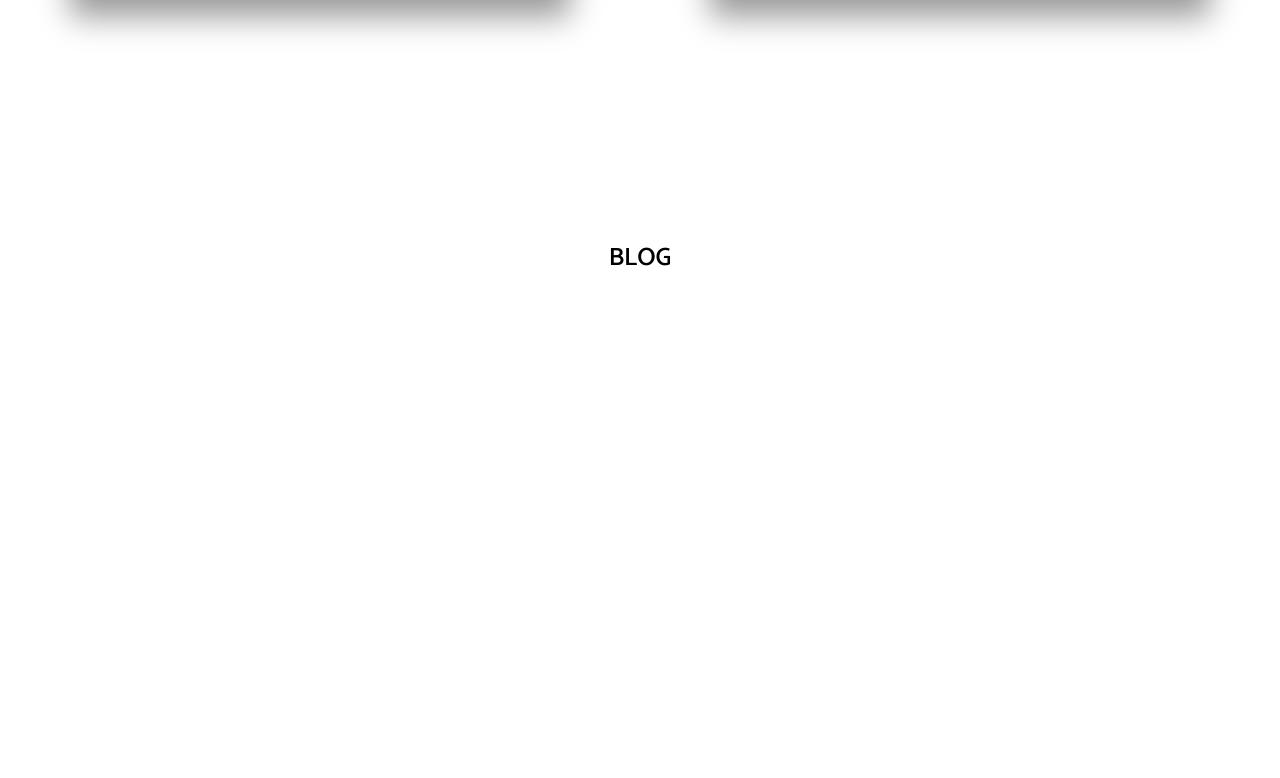
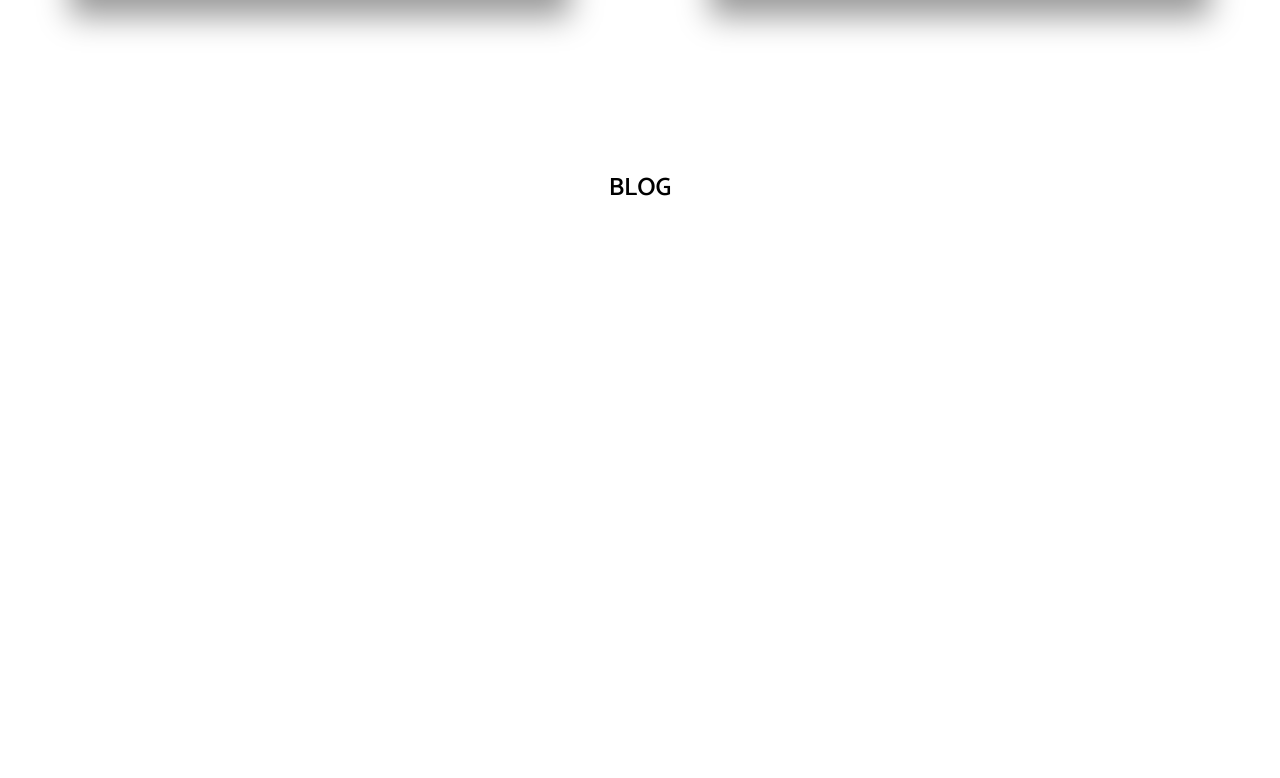
Before and after one commit to erodrigueztoimil/futura-logistics, a plain HTML site: page index.html in a window 1280 px wide. Shown: the part 3102-3880 px from the top of the page. Drawn offline with nearby package versions, Linux system fonts and the light colour scheme; some packages are replaced by stand-ins of ours.

Commit message:
latest updates

```diff
--- a/css/main.scss
+++ b/css/main.scss
@@ -310,56 +310,9 @@ body {
   }
 }
 
-// #services {
-//   margin-top: 70px;
-//   padding-top: 50px;
-//   height: 100vh;
-//
-//   h3 {
-//     text-align: center;
-//   }
-//
-//   .container {
-//     .row {
-//       .item {
-//         text-align: center;
-//
-//         img {}
-//
-//         h4 {
-//           font-size: 20px;
-//           font-family: $header;
-//           margin: 0;
-//         }
-//       }
-//     }
-//   }
-// }
-//
-// @media (max-width:768px) {
-//   #services {
-//     .container {
-//       .row {
-//         .item {}
-//       }
-//     }
-//   }
-// }
-//
-// @media (min-width:769px) {
-//   #services {
-//     .container {
-//       .row {
-//         .item {}
-//       }
-//     }
-//   }
-// }
-
 
 #blog {
-  margin-top: 70px;
-  padding-top: 50px;
+  padding: 50px 0;
   height: 100vh;
 
   h3 {
```
Also changed, not shown: css/main.css, 1 other file.
